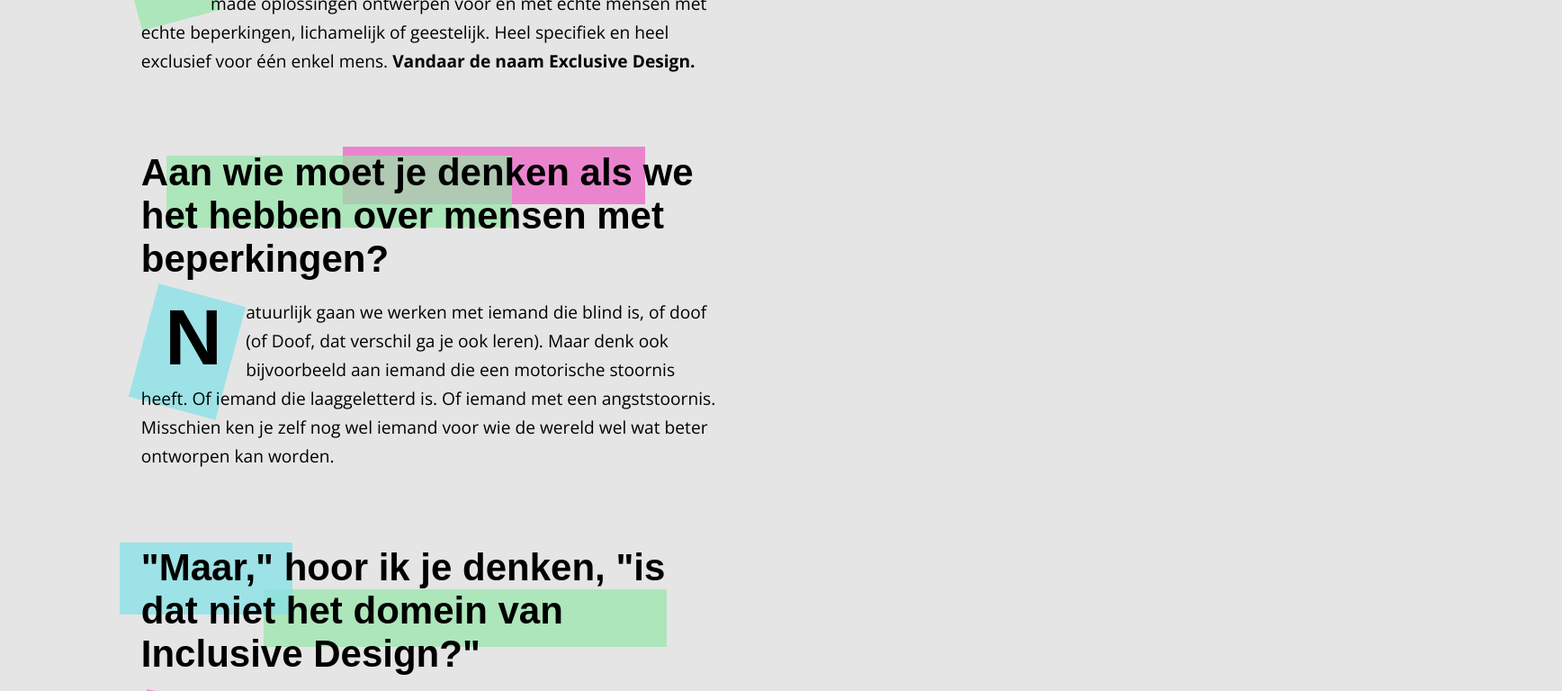
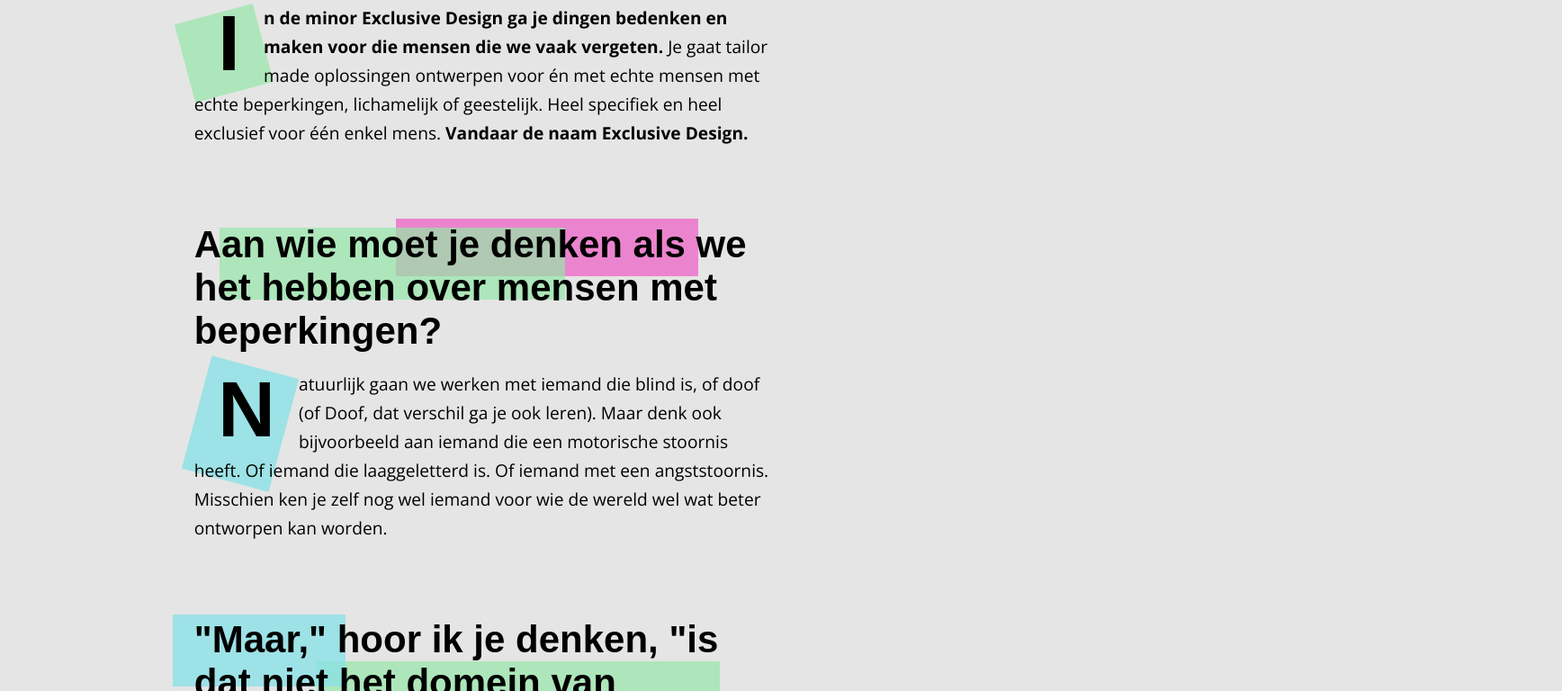
Before and after one commit to lisaoude/exclusive-design, an Eleventy site: page detail.md in a window 1280 px wide. Shown: the part 379-1147 px from the top of the page at 90% size, 1736 px wide, since content can reach past the window. Built offline with nearby package versions, Linux system fonts and the light colour scheme; Eleventy itself is replaced by a stand-in of ours; files that its build step writes are made by us from their sources; a web font is replaced by a local one.

Commit message:
grid als layout in css

```diff
--- a/public/styles/detail.css
+++ b/public/styles/detail.css
@@ -21,6 +21,14 @@
   width: 45vw;
 }
 
+.minor-uitleg {
+  display: grid;
+  grid-template-columns: 2fr max-content 5fr;
+}
+
+.minor-uitleg > * {
+  grid-column-start: 2;
+}
 
 /*
 .minor-uitleg section:nth-of-type(odd):not(section:nth-of-type(1)) {
--- a/public/styles/general.css
+++ b/public/styles/general.css
@@ -317,8 +317,10 @@ h2 {
 }
 
 div > section:nth-of-type(1) {
-  width: 50vw;
-  margin: 5rem 0em 0em 5rem;
+  width: 100vw;
+  max-width: 40em;
+  margin: 5rem 0em 0em 0rem;
+
 }
 
 /****************************/
```
Also changed, not shown: 2 other files.
